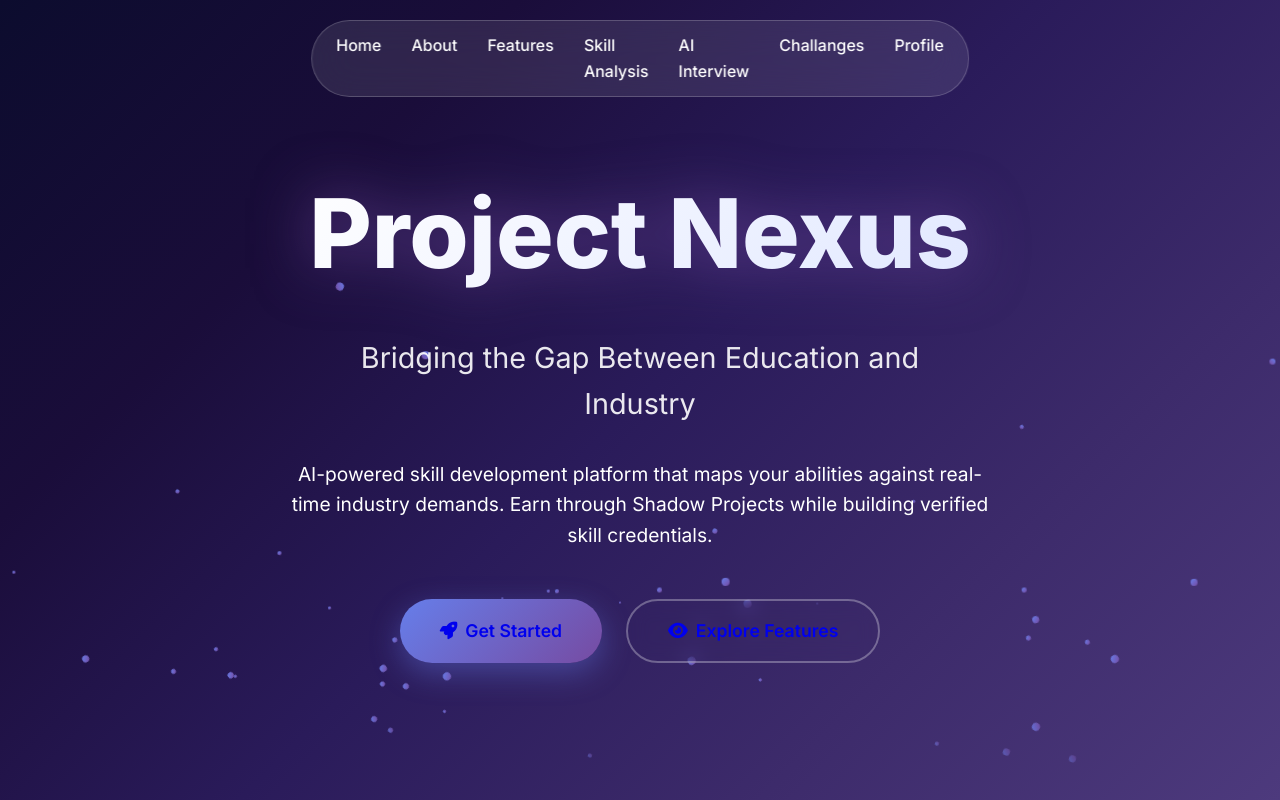
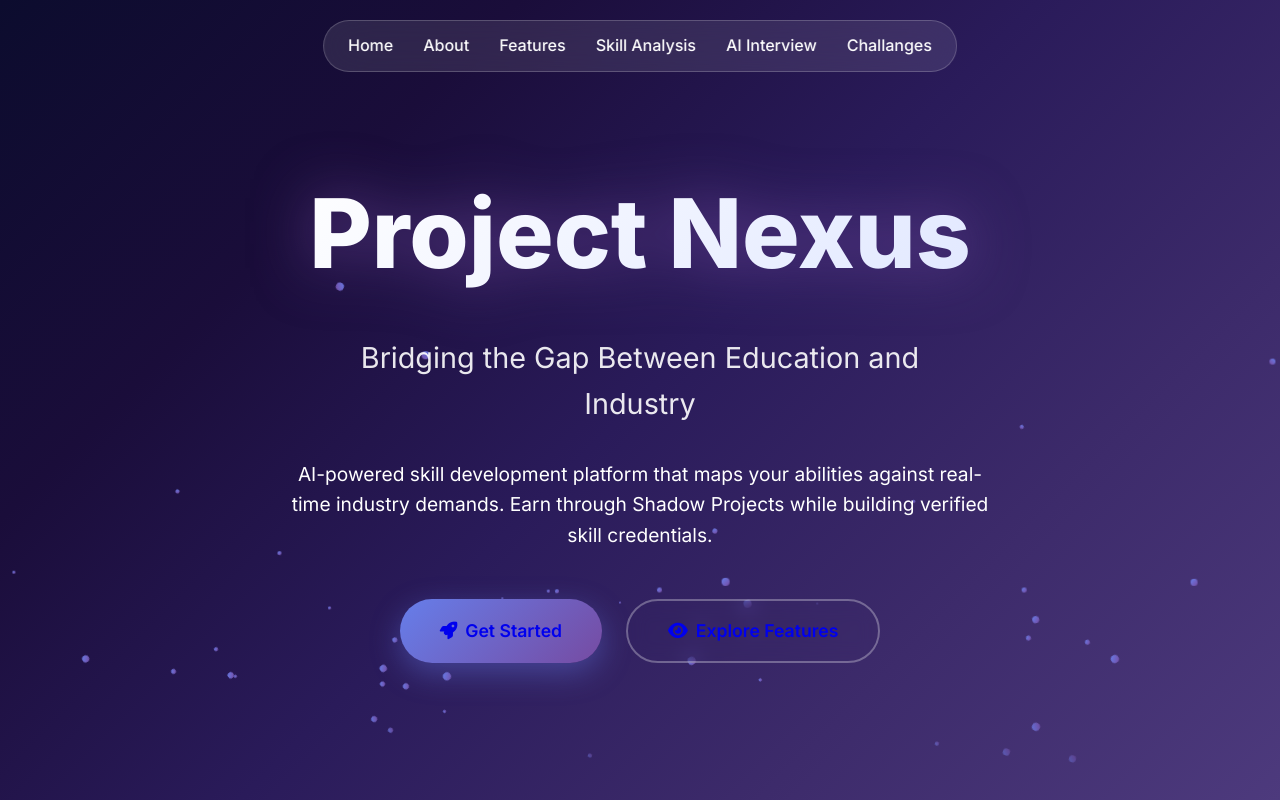
Before and after one commit to Uma03AI/Mentor-Nexus, a plain HTML site: page static/index.html in a window 1280 px wide. Shown: the top 800 px of the page. Drawn offline with Linux system fonts and the light colour scheme.

Commit message:
Update index.html

```diff
--- a/static/index.html
+++ b/static/index.html
@@ -474,7 +474,6 @@
             <li><a href="/ai">Skill Analysis</a></li>
             <li><a href="/interview-chatbot">AI Interview</a></li>
             <li><a href="/challanges">Challanges</a></li>
-            <li><a href="/Profile">Profile</a></li>
         </ul>
     </nav>
 
```
